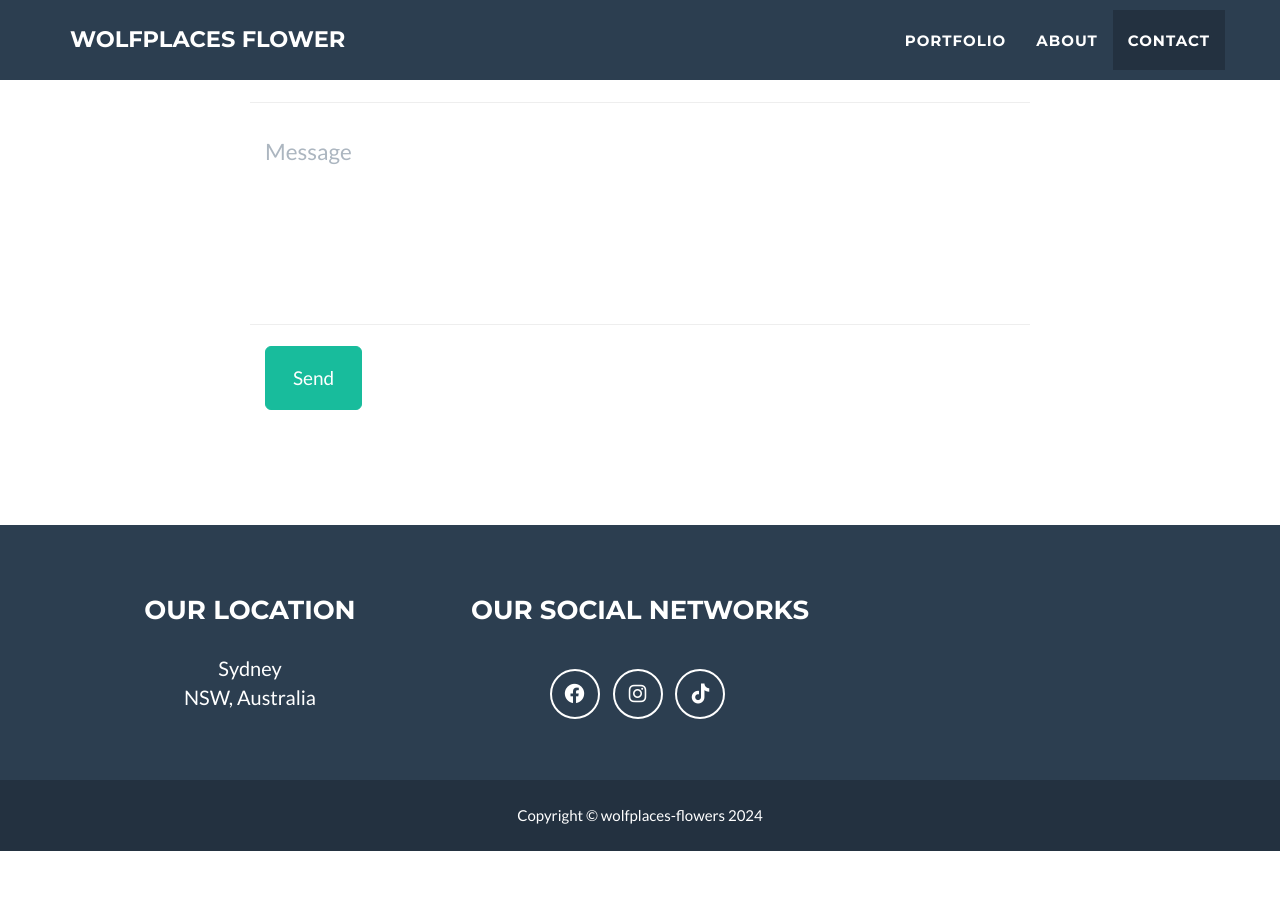
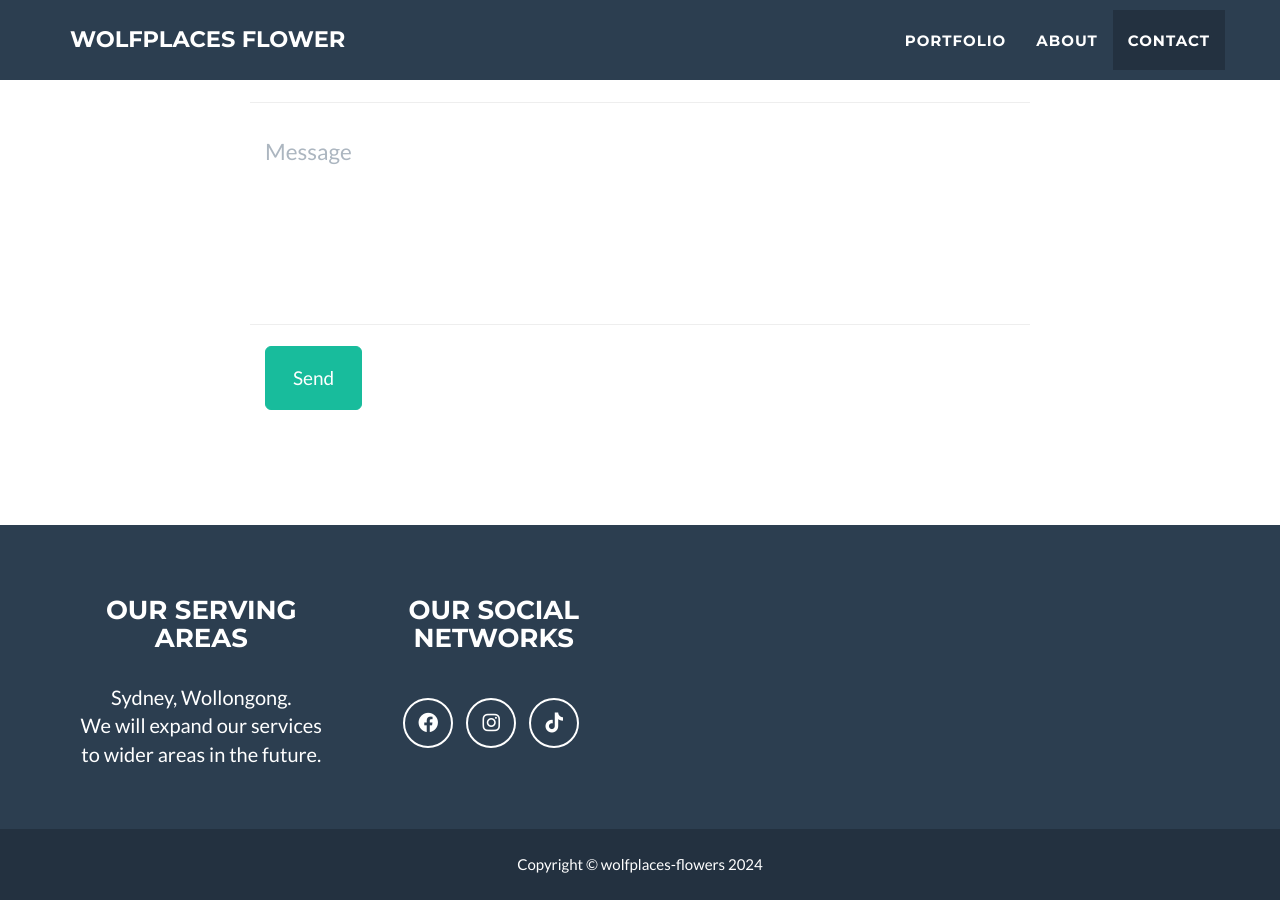
Before and after one commit to wolfplaces/wolfplaces-flower.github.io, a Jekyll site: the page built from _posts/2014-07-18-project-1.markdown, in a window 1280 px wide and 900 px high, scrolled down 2520 px. Built offline with Jekyll 4.4.1, drawn with Linux system fonts in a browser that asks for light colours; before the commit the page ends 3371 px from its top, so only the background shows below that.

Commit message:
ref(content): update content

```diff
--- a/_config.yml
+++ b/_config.yml
@@ -33,7 +33,7 @@ color:
 # Footer settings
 footer:
   copyright: wolfplaces-flowers
-  location: Our Location
+  location: Our Serving Areas
   social: Our Social Networks
   #credits: Credits
 
@@ -48,8 +48,8 @@ social:
 
 # Postal address (add as many lines as necessary)
 address:
-  - line: Sydney
-  - line: NSW, Australia
+  - line: Sydney, Wollongong.
+  - line: We will expand our services to wider areas in the future.
 
 # Credits content
 #credits: 'Freelancer is a free to use, open source Bootstrap theme created by <a href="http://startbootstrap.com">Start Bootstrap</a>.'
--- a/_includes/footer.html
+++ b/_includes/footer.html
@@ -3,7 +3,7 @@
   <div class="footer-above">
     <div class="container">
       <div class="row">
-        <div class="footer-col col-md-4">
+        <div class="footer-col col-md-3">
           <h3>{{ site.footer.location }}</h3>
           <p>
             {% for adress in site.address %}
@@ -11,7 +11,7 @@
             {% endfor %}
           </p>
         </div>
-        <div class="footer-col col-md-4">
+        <div class="footer-col col-md-3">
           <h3>{{ site.footer.social }}</h3>
           <ul class="list-inline">
             {% for network in site.social %}
```
